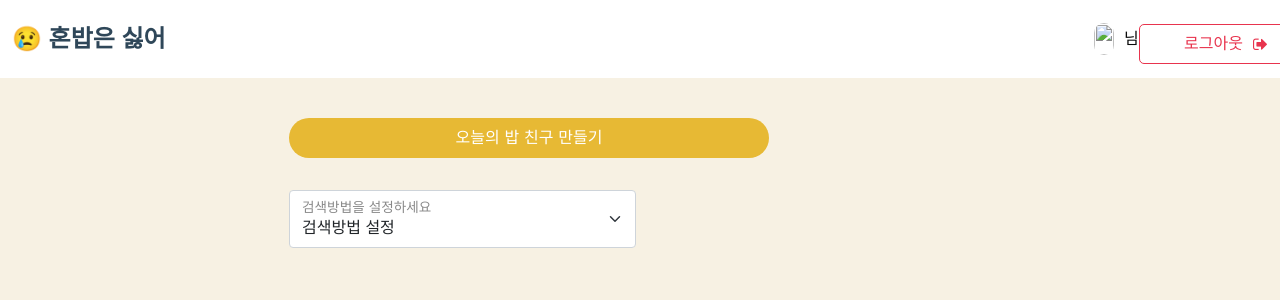
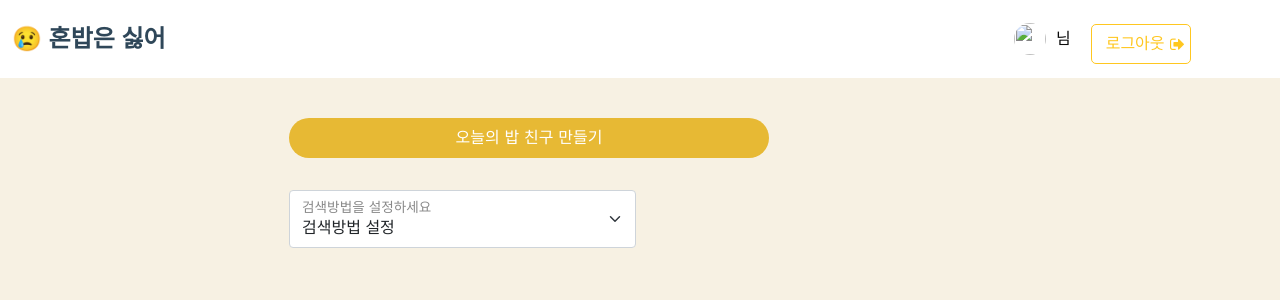
Before and after one commit to Luwin-Seo/No-Honbop, a Flask app: template templates/index.html in a window 1280 px wide. Shown: the top 300 px of the page. Run offline with Flask 2, Linux system fonts and the light colour scheme; the template is opened without the code that fills it, so the values that code supplies are empty; some libraries are stand-ins or nearby versions; some web fonts are replaced.

Commit message:
수정 - 로그아웃 css 수정

```diff
--- a/static/mystyle.css
+++ b/static/mystyle.css
@@ -26,8 +26,10 @@ body {
 
 .button.is-sparta.is-outlined {
     background-color: transparent;
-    border-color: #e8344e;
-    color: #e8344e !important;
+    border-color: #ffc720;
+    color: #ffc720 !important;
+    width: 100px;
+    margin-left: 20px;
 }
 
 .modal-content {
@@ -104,6 +106,7 @@ input::-webkit-calendar-picker-indicator {
     display: flex;
     flex-direction: row;
     align-items: center;
+    width: 250px;
 }
 
 .media-left > .image {
```
